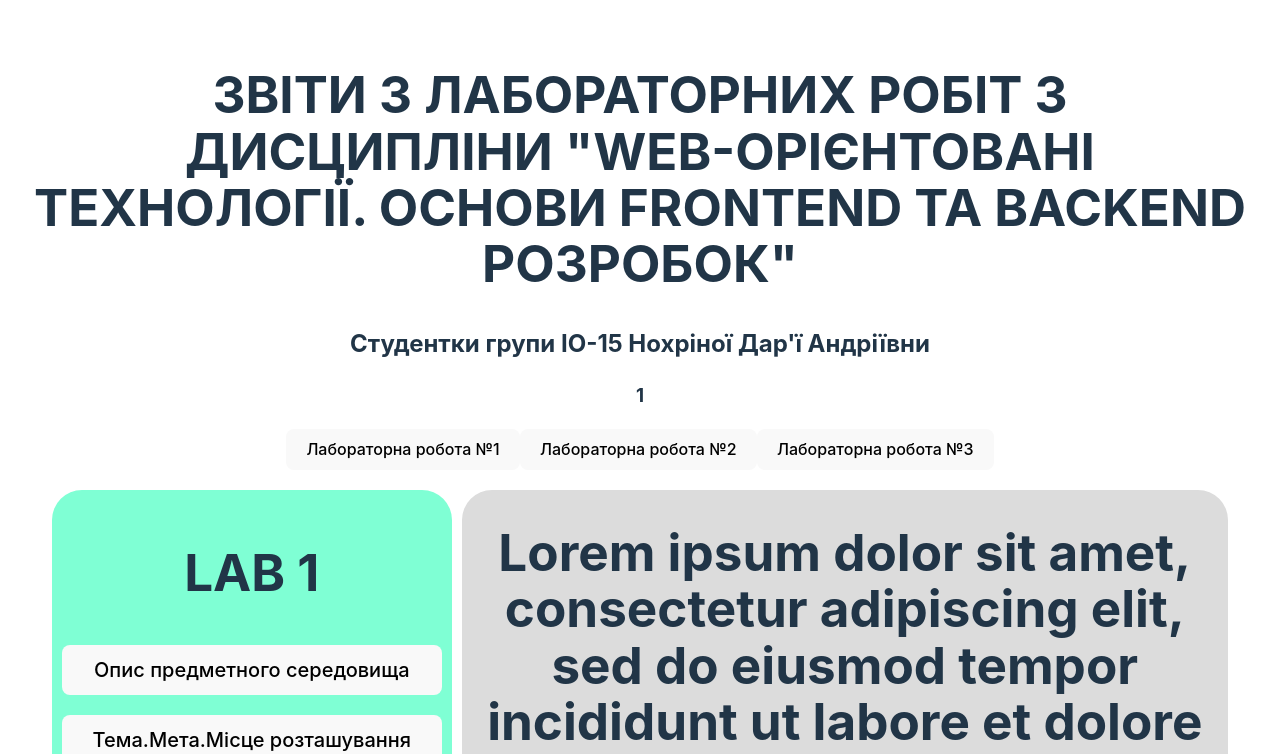
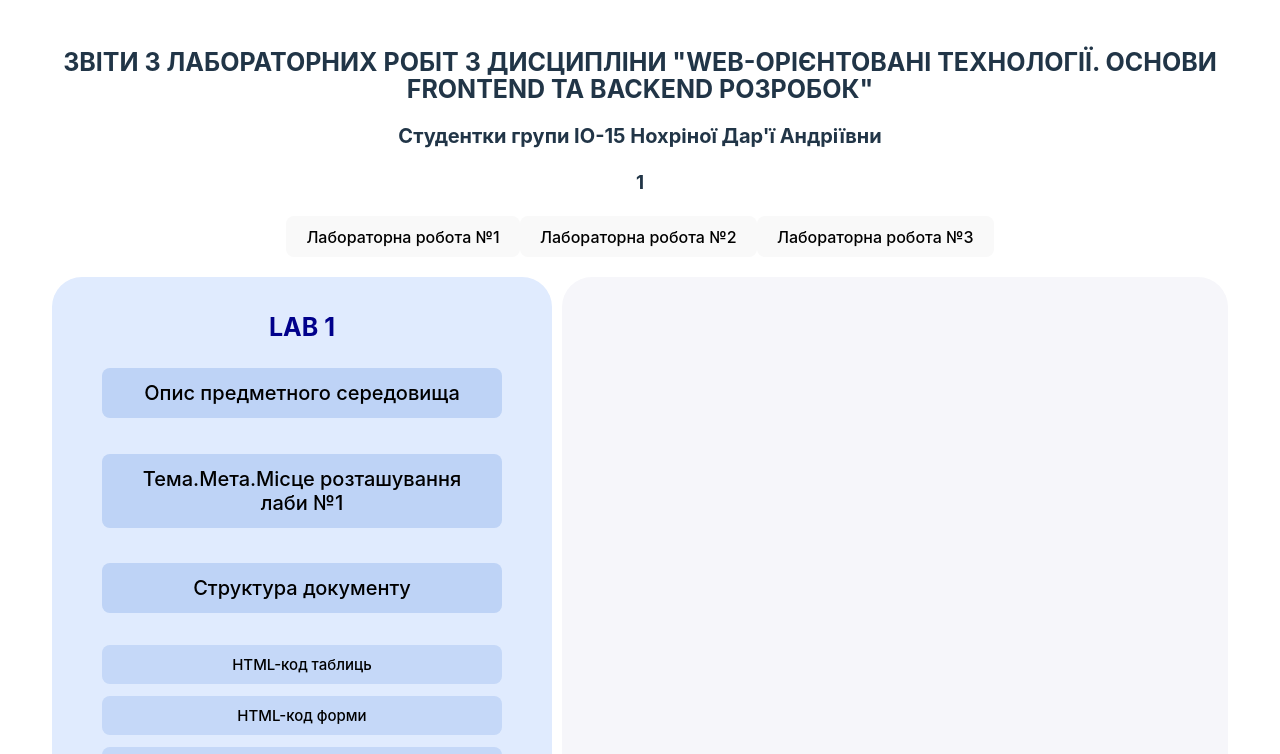
Before and after one commit to OdarkaBruh/WEB_HtmlDoc, a React (Vite) app: page / in a window 1280 px wide. Shown: the top 754 px of the page. Built offline with nearby package versions, Linux system fonts and the light colour scheme.

Commit message:
more info

```diff
--- a/src/App.css
+++ b/src/App.css
@@ -1,6 +1,13 @@
 .infoContent {
   margin: 20px;
   display: flex;
+}
+
+.titleText h1 {
+  font-size: 25px;
+}
+.titleText h2 {
+  font-size: 20px;
 }
 
 
--- a/src/App.jsx
+++ b/src/App.jsx
@@ -1,5 +1,8 @@
 //import { Fragment } from 'react';
 import ShowLab1 from "./pages/Lab1";
+import ShowLab2 from "./pages/Lab2";
+import ShowLab3 from "./pages/Lab3";
+
 import { useState } from 'react';
 import './App.css'
 
@@ -21,6 +24,8 @@ export default function App() {
       </div>
       <div className="infoContent">
       {count===1&&<ShowLab1 />}
+      {count===2&&<ShowLab2 />}
+      {count===3&&<ShowLab3 />}
       </div>
     </>
   )
--- a/src/pages/Lab1.jsx
+++ b/src/pages/Lab1.jsx
@@ -5,6 +5,65 @@ function ShowDescription(){
     return(
         <>
             <h1>Опис предметного середовища</h1>
+            <h3>Планувальник задач</h3>
+            <ul>
+                <li>Загальна сторінка з усіма завданнями</li>
+                <li>Сторінка з завданнями на сьогодні</li>
+                <li>Можливість створення підзадач</li>
+                <li>Вказання дедлайнів задач</li>
+                <li>Вказання пріорітетності задач</li>
+            </ul>
+        </>
+        )
+}
+
+function ShowTheme(){
+    return(
+        <>
+            <h1>Тема. Мета. Місце розташування лаби №1</h1>
+        </>
+        )
+}
+
+function ShowStructure(){
+    return(
+        <>
+            <h1>Структура документу</h1>
+        </>
+        )
+}
+
+function ShowTable(){
+    return(
+        <>
+            <h1>Структура документу</h1>
+            <h2>HTML-Код таблиць</h2>
+        </>
+        )
+}
+
+function ShowForm(){
+    return(
+        <>
+            <h1>Структура документу</h1>
+            <h2>HTML-Код форми</h2>
+        </>
+        )
+}
+
+function ShowImage(){
+    return(
+        <>
+            <h1>Структура документу</h1>
+            <h2>HTML-Код зображення</h2>
+        </>
+        )
+}
+
+function ShowConclusion(){
+    return(
+        <>
+            <h1>Висновки</h1>
         </>
         )
 }
@@ -28,8 +87,13 @@ export default function ShowLab1() {
             </div>
         </sidebar>
         <div className="info">
-            <h1>Lorem ipsum dolor sit amet, consectetur adipiscing elit, sed do eiusmod tempor incididunt ut labore et dolore magna aliqua.</h1>
-        {page===1&&<ShowDescription />}
+            {page===1&&<ShowDescription />}
+            {page===2&&<ShowTheme />}
+            {page===3&&<ShowStructure />}
+            {page===4&&<ShowTable />}
+            {page===5&&<ShowForm />}
+            {page===6&&<ShowImage />}
+            {page===7&&<ShowConclusion />}
         </div>
         </>
     )
--- /dev/null
+++ b/src/pages/Lab2.jsx
@@ -0,0 +1,17 @@
+import { useState } from 'react';
+import './page.css'
+
+export default function ShowLab2() {
+    const [page, setPage] = useState(0);
+    return(
+        <>
+        <sidebar>
+            <div className='sideNav'>
+                <h1>LAB 2</h1>
+            </div>
+        </sidebar>
+        <div className="info">
+        </div>
+        </>
+    )
+}
--- /dev/null
+++ b/src/pages/Lab3.jsx
@@ -0,0 +1,17 @@
+import { useState } from 'react';
+import './page.css'
+
+export default function ShowLab3() {
+    const [page, setPage] = useState(0);
+    return(
+        <>
+        <sidebar>
+            <div className='sideNav'>
+                <h1>LAB 3</h1>
+            </div>
+        </sidebar>
+        <div className="info">
+        </div>
+        </>
+    )
+}
--- a/src/pages/page.css
+++ b/src/pages/page.css
@@ -1,26 +1,47 @@
 .sideNav {
-    background-color: aquamarine;
+    background-color: #E0EBFE;
     border-radius: 30px;
-    width: 100%;
     display: flex;
     justify-content: left;
     flex-direction: column;
     padding-top: 20px;
+    margin-bottom: 60px;
+    min-width: 500px;
+    min-height: 500px;
+    height: 100%
+}
+
+.sideNav h1 {
+    color: darkblue;
+    font-size: 25px;
 }
 
 .sideNav button {
+    width: 80%;
     font-size: 20px;
-    margin: 10px;
+    margin: auto;
+    margin-top: 10px;
+    background-color: #BED3F6;
+
 }
 .sideNav .subButtons button {
     font-size: 15px;
     width:80%;
-    margin: 10px;
-    background-color: blueviolet;
+    margin: 6px;
+    background-color: #C5D8F8;
 }
+
 .info {
-    background-color: gainsboro;
+    background-color: #F6F6FA;
     border-radius: 30px;
     width: 100%;
     margin-left: 10px;
 }
+
+.info h1{
+    font-size: 25px;
+}
+
+.info h2{
+    font-size: 20px;
+}
```
Also changed, not shown: src/pages/lab2.html (deleted), src/pages/lab3.html (deleted).
